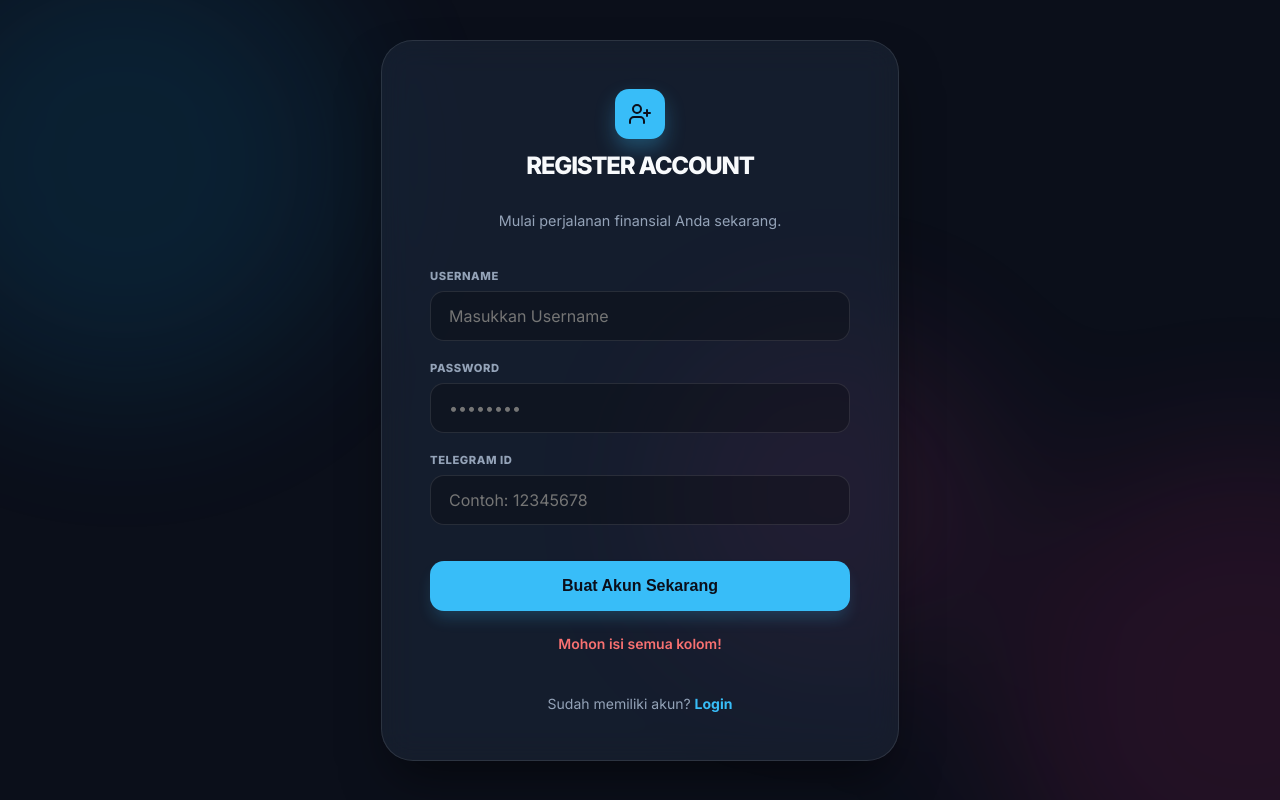
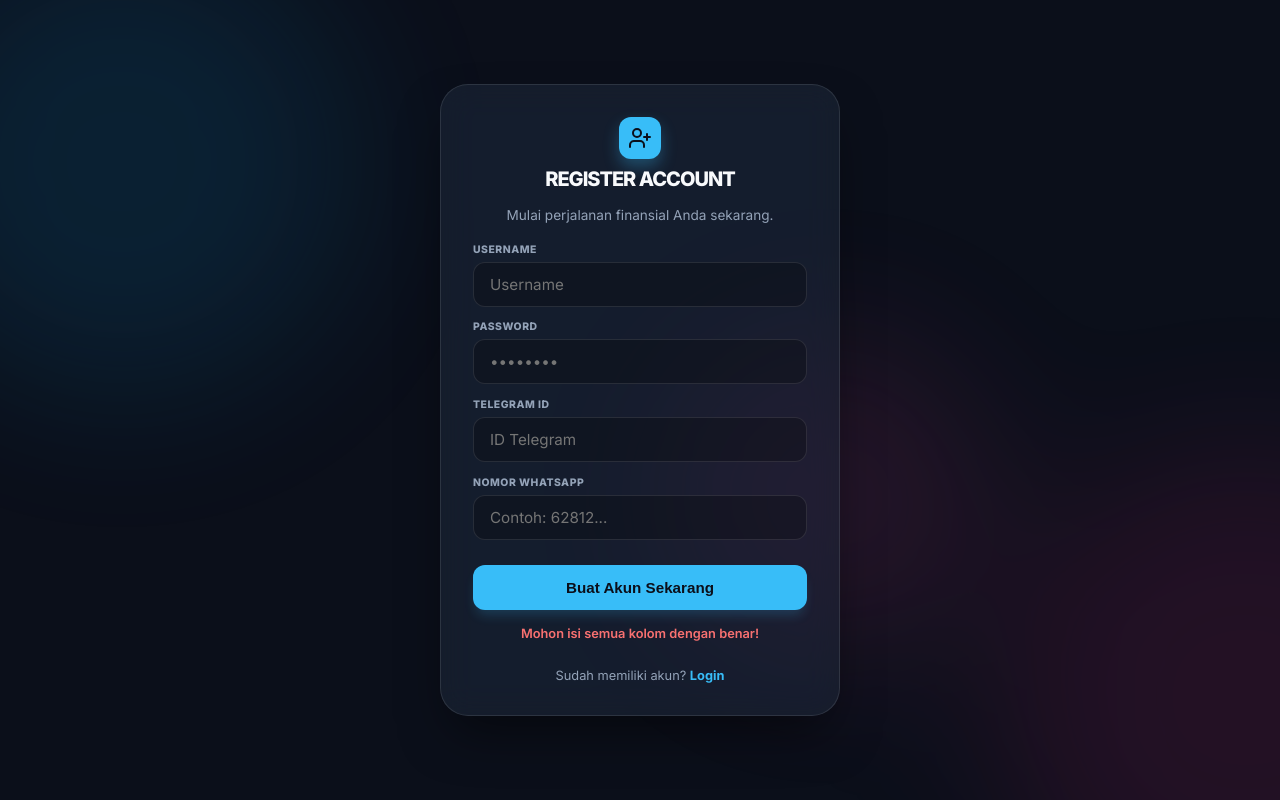
Before and after one commit to nahrafazer/financepro, a website: page register.html in a window 1280 px wide. Both pictures are taken after a click on the button "Buat Akun Sekarang". Drawn offline with nearby package versions, Linux system fonts and the light colour scheme.

Commit message:
Update register.html

```diff
--- a/register.html
+++ b/register.html
@@ -20,6 +20,10 @@
             --glass-bg: rgba(28, 37, 51, 0.65);
         }
 
+        * {
+            box-sizing: border-box;
+        }
+
         body {
             font-family: 'Inter', sans-serif;
             background-color: var(--bg);
@@ -33,7 +37,7 @@
             position: relative;
         }
 
-        /* --- Animated Blob Background (Biru Terang & Pink) --- */
+        /* --- Animated Blob Background --- */
         .blobs {
             position: fixed;
             top: 0;
@@ -54,48 +58,25 @@
             animation: move 25s infinite alternate ease-in-out;
         }
 
-        .blob-1 {
-            top: -10%;
-            left: -10%;
-            background: #0ea5e9;
+        .blob-1 { top: -10%; left: -10%; background: #0ea5e9; }
+        .blob-2 { bottom: -10%; right: -10%; background: #db2777; animation-delay: -5s; }
+        .blob-3 { top: 40%; left: 50%; width: 300px; height: 300px; background: #ec4899; animation-duration: 20s; }
+
+        @keyframes move {
+            from { transform: translate(0, 0) scale(1); }
+            to { transform: translate(120px, 80px) scale(1.2); }
         }
 
-        .blob-2 {
-            bottom: -10%;
-            right: -10%;
-            background: #db2777;
-            animation-delay: -5s;
-        }
-
-        .blob-3 {
-            top: 40%;
-            left: 50%;
-            width: 300px;
-            height: 300px;
-            background: #ec4899;
-            animation-duration: 20s;
-        }
-
-        @keyframes move {
-            from {
-                transform: translate(0, 0) scale(1);
-            }
-
-            to {
-                transform: translate(120px, 80px) scale(1.2);
-            }
-        }
-
-        /* --- Frosted Glass Card --- */
+        /* --- Compact Frosted Glass Card --- */
         .register-card {
             background: var(--glass-bg);
             backdrop-filter: blur(16px) saturate(180%);
             -webkit-backdrop-filter: blur(16px) saturate(180%);
-            padding: 3rem;
-            border-radius: 32px;
+            padding: 2rem;
+            border-radius: 28px;
             box-shadow: 0 25px 50px -12px rgba(0, 0, 0, 0.5);
-            width: 100%;
-            max-width: 420px;
+            width: 90%;
+            max-width: 400px;
             border: 1px solid var(--border);
             z-index: 10;
         }
@@ -104,25 +85,25 @@
             display: flex;
             flex-direction: column;
             align-items: center;
-            gap: 12px;
-            margin-bottom: 2rem;
+            gap: 8px;
+            margin-bottom: 1rem;
         }
 
         .brand-logo {
-            width: 50px;
-            height: 50px;
+            width: 42px;
+            height: 42px;
             background: var(--accent);
-            border-radius: 14px;
+            border-radius: 12px;
             display: flex;
             align-items: center;
             justify-content: center;
             color: var(--bg);
-            box-shadow: 0 10px 20px rgba(56, 189, 248, 0.3);
+            box-shadow: 0 8px 16px rgba(56, 189, 248, 0.3);
         }
 
         h2 {
             margin: 0;
-            font-size: 1.5rem;
+            font-size: 1.25rem;
             font-weight: 800;
             letter-spacing: -0.05em;
             text-transform: uppercase;
@@ -131,20 +112,20 @@
 
         p.subtitle {
             color: var(--text-dim);
-            font-size: 0.9rem;
-            margin-top: 8px;
-            margin-bottom: 2.5rem;
+            font-size: 0.85rem;
+            margin-top: 4px;
+            margin-bottom: 1.25rem;
             text-align: center;
         }
 
         .form-group {
-            margin-bottom: 1.25rem;
+            margin-bottom: 0.85rem;
         }
 
         label {
             display: block;
-            margin-bottom: 8px;
-            font-size: 0.7rem;
+            margin-bottom: 6px;
+            font-size: 0.65rem;
             font-weight: 800;
             color: var(--text-dim);
             text-transform: uppercase;
@@ -153,67 +134,55 @@
 
         input {
             width: 100%;
-            padding: 14px 18px;
+            padding: 12px 16px;
             background: rgba(0, 0, 0, 0.25);
             border: 1px solid var(--border);
-            border-radius: 14px;
+            border-radius: 12px;
             color: white;
             font-family: 'Inter', sans-serif;
-            font-size: 1rem;
-            transition: all 0.3s cubic-bezier(0.4, 0, 0.2, 1);
-            box-sizing: border-box;
+            font-size: 0.95rem;
+            transition: all 0.3s ease;
         }
 
         input:focus {
             outline: none;
             border-color: var(--accent);
             background: rgba(0, 0, 0, 0.4);
-            box-shadow: 0 0 0 4px rgba(56, 189, 248, 0.1);
+            box-shadow: 0 0 0 3px rgba(56, 189, 248, 0.1);
         }
 
         button {
             width: 100%;
-            padding: 16px;
+            padding: 14px;
             background: var(--accent);
             color: var(--bg);
             border: none;
-            border-radius: 14px;
+            border-radius: 12px;
             font-weight: 800;
-            font-size: 1rem;
+            font-size: 0.95rem;
             cursor: pointer;
             transition: all 0.3s;
-            margin-top: 1rem;
-            box-shadow: 0 10px 15px -3px rgba(56, 189, 248, 0.2);
+            margin-top: 0.75rem;
+            box-shadow: 0 8px 12px -3px rgba(56, 189, 248, 0.2);
         }
 
         button:hover {
             opacity: 0.9;
-            transform: translateY(-2px);
-            box-shadow: 0 20px 25px -5px rgba(56, 189, 248, 0.3);
-        }
-
-        button:active {
-            transform: translateY(0);
-        }
-
-        button:disabled {
-            opacity: 0.5;
-            cursor: not-allowed;
-            transform: none;
+            transform: translateY(-1px);
         }
 
         #status {
             text-align: center;
-            margin-top: 1.5rem;
-            font-size: 0.875rem;
-            min-height: 20px;
+            margin-top: 1rem;
+            font-size: 0.8rem;
+            min-height: 18px;
             font-weight: 600;
         }
 
         .footer-link {
             text-align: center;
-            margin-top: 2.5rem;
-            font-size: 0.875rem;
+            margin-top: 1.5rem;
+            font-size: 0.8rem;
             color: var(--text-dim);
         }
 
@@ -221,18 +190,12 @@
             color: var(--accent);
             text-decoration: none;
             font-weight: 700;
-            transition: color 0.2s;
-        }
-
-        .footer-link a:hover {
-            color: #7dd3fc;
         }
     </style>
 </head>
 
 <body>
 
-    <!-- Animated Blobs -->
     <div class="blobs">
         <div class="blob blob-1"></div>
         <div class="blob blob-2"></div>
@@ -241,7 +204,7 @@
 
     <div class="register-card">
         <div class="brand">
-            <div class="brand-logo"><i data-lucide="user-plus"></i></div>
+            <div class="brand-logo"><i data-lucide="user-plus" size="20"></i></div>
             <h2>Register Account</h2>
         </div>
 
@@ -249,7 +212,7 @@
 
         <div class="form-group">
             <label>Username</label>
-            <input type="text" id="username" placeholder="Masukkan Username" autocomplete="off">
+            <input type="text" id="username" placeholder="Username" autocomplete="off">
         </div>
 
         <div class="form-group">
@@ -259,7 +222,12 @@
 
         <div class="form-group">
             <label>Telegram ID</label>
-            <input type="text" id="tele_id" placeholder="Contoh: 12345678" autocomplete="off">
+            <input type="text" id="tele_id" placeholder="ID Telegram" autocomplete="off">
+        </div>
+
+        <div class="form-group">
+            <label>Nomor WhatsApp</label>
+            <input type="tel" id="nowa" placeholder="Contoh: 62812..." autocomplete="off">
         </div>
 
         <button onclick="handleRegister()" id="btn-register">Buat Akun Sekarang</button>
@@ -276,65 +244,93 @@
         const _key = "sb_publishable_iOq63sd-3dE061qVRxFkYw_JNEHMaeV";
         const supabaseClient = supabase.createClient(_url, _key);
 
+        function formatWhatsApp(number) {
+            // Hapus semua karakter non-digit
+            let cleaned = number.replace(/\D/g, '');
+
+            // Jika diawali '0', ganti dengan '62'
+            if (cleaned.startsWith('0')) {
+                cleaned = '62' + cleaned.substring(1);
+            }
+
+            // Jika diawali '8' (langsung ke provider), tambahkan '62'
+            if (cleaned.startsWith('8')) {
+                cleaned = '62' + cleaned;
+            }
+
+            return cleaned;
+        }
+
         async function handleRegister() {
             const user = document.getElementById('username').value.trim();
             const pass = document.getElementById('password').value;
             const teleId = document.getElementById('tele_id').value.trim();
+            let rawNowa = document.getElementById('nowa').value.trim();
             const status = document.getElementById('status');
             const btn = document.getElementById('btn-register');
 
-            if (!user || !pass || !teleId) {
-                status.innerText = "Mohon isi semua kolom!";
+            // Format nomor ke kode negara (62)
+            const formattedNowa = formatWhatsApp(rawNowa);
+
+            if (!user || !pass || !teleId || !formattedNowa) {
+                status.innerText = "Mohon isi semua kolom dengan benar!";
+                status.style.color = "#f87171";
+                return;
+            }
+
+            // Validasi sederhana panjang nomor
+            if (formattedNowa.length < 10) {
+                status.innerText = "Nomor WhatsApp tidak valid!";
                 status.style.color = "#f87171";
                 return;
             }
 
             btn.disabled = true;
-            status.innerText = "Memproses pendaftaran...";
+            status.innerText = "Memproses...";
             status.style.color = "#94a3b8";
 
             try {
-                // 1. Cek apakah username sudah ada
                 const { data: existingData, error: checkError } = await supabaseClient
                     .from('users')
-                    .select('username, tele_id')
-                    .or(`username.eq.${user},tele_id.eq.${teleId}`)
+                    .select('username, tele_id, nowa')
+                    .or(`username.eq.${user},tele_id.eq.${teleId},nowa.eq.${formattedNowa}`);
 
                 if (checkError) throw checkError;
 
                 if (existingData && existingData.length > 0) {
                     const isUserTaken = existingData.some(d => d.username === user);
                     const isTeleIdTaken = existingData.some(d => d.tele_id === teleId);
+                    const isWaTaken = existingData.some(d => d.nowa === formattedNowa);
 
-                    if (isUserTaken) {
-                        status.innerText = "Username sudah digunakan!";
-                    } else if (isTeleIdTaken) {
-                        status.innerText = "Telegram ID sudah terdaftar!";
-                    } else {
-                        status.innerText = "Username atau Telegram ID sudah digunakan!";
-                    }
+                    if (isUserTaken) status.innerText = "Username sudah ada!";
+                    else if (isTeleIdTaken) status.innerText = "Telegram ID sudah ada!";
+                    else if (isWaTaken) status.innerText = "WhatsApp sudah terdaftar!";
 
                     status.style.color = "#f87171";
                     btn.disabled = false;
                     return;
                 }
 
-                // 2. Masukkan data user baru
                 const { error: insertError } = await supabaseClient
                     .from('users')
-                    .insert([{ username: user, password: pass, tele_id: teleId }]);
+                    .insert([{
+                        username: user,
+                        password: pass,
+                        tele_id: teleId,
+                        nowa: formattedNowa
+                    }]);
 
                 if (insertError) {
-                    status.innerText = "Gagal daftar: " + insertError.message;
+                    status.innerText = "Gagal: " + insertError.message;
                     status.style.color = "#f87171";
                     btn.disabled = false;
                 } else {
-                    status.innerText = "Pendaftaran Berhasil!";
+                    status.innerText = "Berhasil!";
                     status.style.color = "#4ade80";
-                    setTimeout(() => window.location.href = "login.html", 1500);
+                    setTimeout(() => window.location.href = "login.html", 1000);
                 }
             } catch (err) {
-                status.innerText = "Terjadi kesalahan sistem.";
+                status.innerText = "Error sistem.";
                 status.style.color = "#f87171";
                 btn.disabled = false;
             }
```
